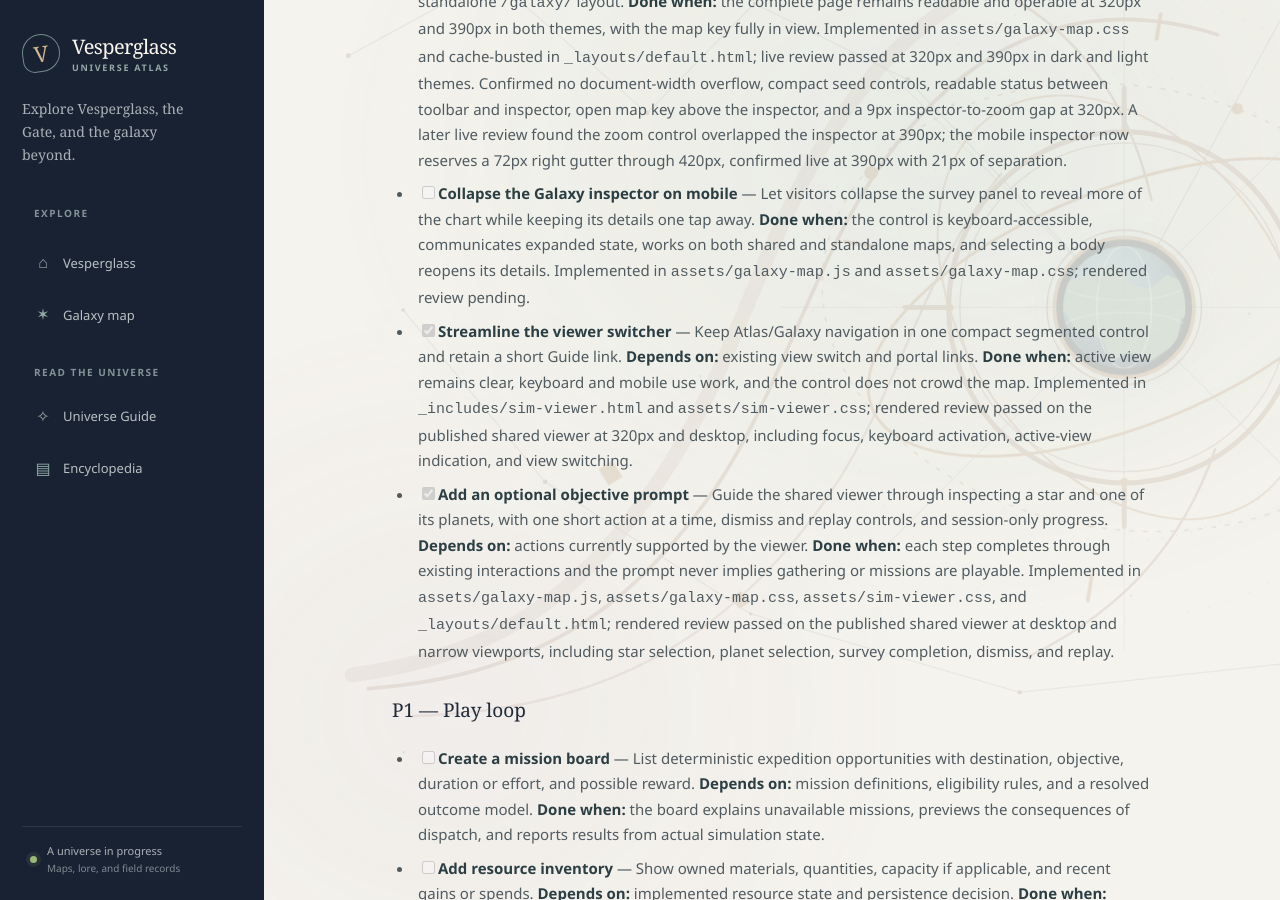
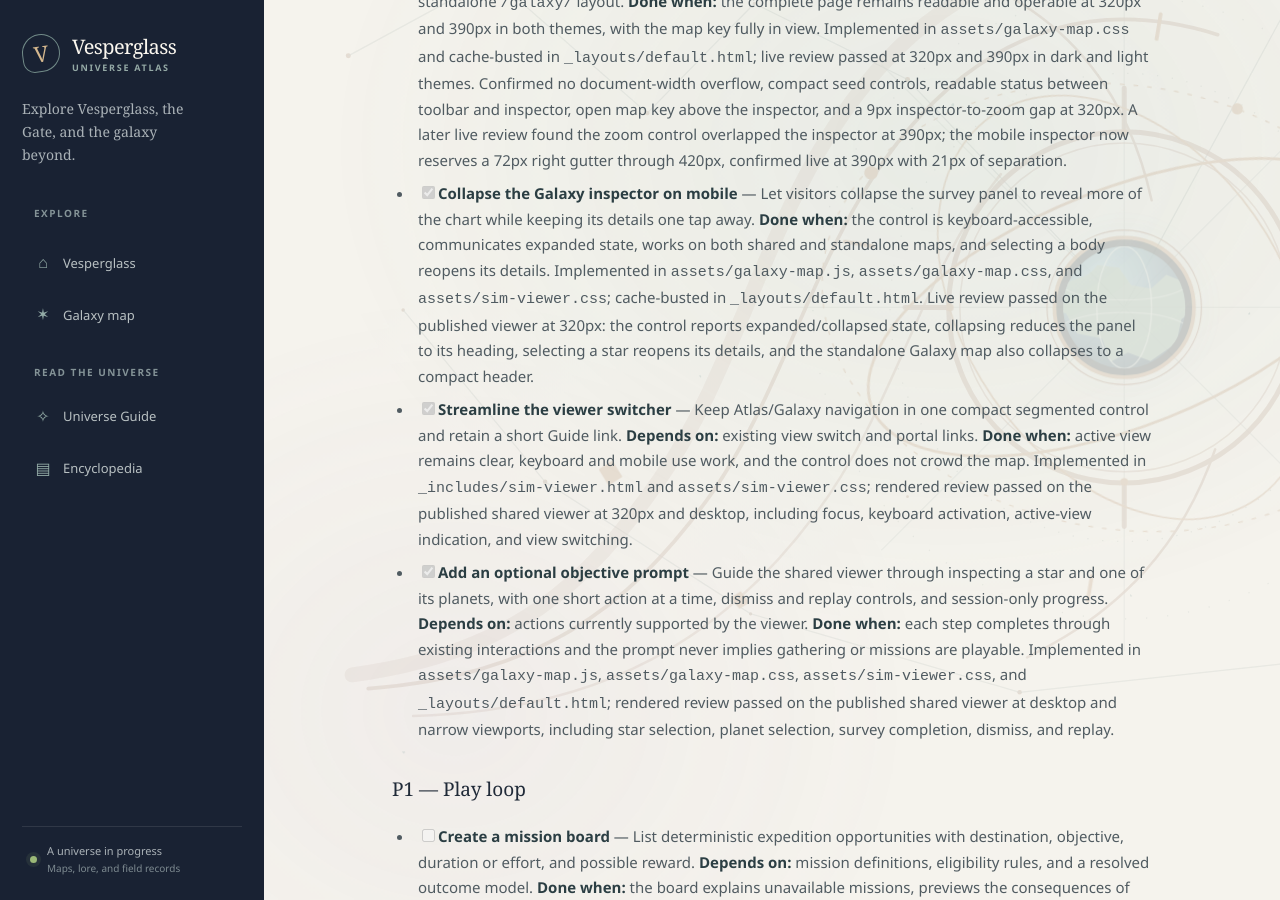
Before and after one commit to vesperglass/vesperglass.github.io, a Jekyll site: the page built from SIM_UI_BACKLOG.md, in a window 1280 px wide and 900 px high, scrolled down 2522 px. Built offline with Jekyll 4.4.1, drawn with Linux system fonts in a browser that asks for light colours; our own code applies the rules of GitHub Pages for plain Markdown files.

Commit message:
Mark mobile Galaxy inspector review complete

```diff
--- a/SIM_UI_BACKLOG.md
+++ b/SIM_UI_BACKLOG.md
@@ -35,7 +35,7 @@ Apply this checklist to every backlog item before marking it complete. Define wh
 - [x] **Add a recent viewing list** — Show up to four star systems and planets inspected during the current session, with controls to revisit them. This records only that a body was viewed; it does not claim discovery, scanning, resource collection, or persistence. The list resets when the galaxy seed changes. **Done when:** entries are keyboard-operable, identify their body type, and the empty state explains how the list fills. Implemented 2026-10-25 in `assets/galaxy-map.js`, `assets/galaxy-map.css`, `assets/sim-viewer.css`, and `_layouts/default.html`; rendered review passed on the published shared viewer at 1280px, 390px, and 320px, including selection/revisit behavior and the zoom-control clearance.
 - [x] **Add Galaxy map filters and legend** — Explain map symbols and allow visitors to show or hide available categories such as stars, planets, and the Vesperglass portal. **Depends on:** stable category data. **Done when:** filters have labeled controls, usable keyboard support, and a reset path; color is not the only category cue. Implemented in `_includes/galaxy-map-key.html`, `_includes/sim-viewer.html`, `galaxy.html`, `assets/galaxy-map.js`, and `assets/galaxy-map.css`; rendered review passed in the shared viewer at 320px and desktop and on the standalone page at desktop, including keyboard filtering, hidden-category status, and **Show all** reset. A later 320px review found the mobile status overlay stretching across the open key; the shared layout now clears the inherited top offset, and the map key's contents and status placement were rechecked.
 - [x] **Fit the standalone Galaxy page on narrow screens** — Keep its navigation, seed tools, map key, inspector, status, and zoom controls usable without horizontal page overflow. **Depends on:** the existing standalone `/galaxy/` layout. **Done when:** the complete page remains readable and operable at 320px and 390px in both themes, with the map key fully in view. Implemented in `assets/galaxy-map.css` and cache-busted in `_layouts/default.html`; live review passed at 320px and 390px in dark and light themes. Confirmed no document-width overflow, compact seed controls, readable status between toolbar and inspector, open map key above the inspector, and a 9px inspector-to-zoom gap at 320px. A later live review found the zoom control overlapped the inspector at 390px; the mobile inspector now reserves a 72px right gutter through 420px, confirmed live at 390px with 21px of separation.
-- [ ] **Collapse the Galaxy inspector on mobile** — Let visitors collapse the survey panel to reveal more of the chart while keeping its details one tap away. **Done when:** the control is keyboard-accessible, communicates expanded state, works on both shared and standalone maps, and selecting a body reopens its details. Implemented in `assets/galaxy-map.js` and `assets/galaxy-map.css`; rendered review pending.
+- [x] **Collapse the Galaxy inspector on mobile** — Let visitors collapse the survey panel to reveal more of the chart while keeping its details one tap away. **Done when:** the control is keyboard-accessible, communicates expanded state, works on both shared and standalone maps, and selecting a body reopens its details. Implemented in `assets/galaxy-map.js`, `assets/galaxy-map.css`, and `assets/sim-viewer.css`; cache-busted in `_layouts/default.html`. Live review passed on the published viewer at 320px: the control reports expanded/collapsed state, collapsing reduces the panel to its heading, selecting a star reopens its details, and the standalone Galaxy map also collapses to a compact header.
 - [x] **Streamline the viewer switcher** — Keep Atlas/Galaxy navigation in one compact segmented control and retain a short Guide link. **Depends on:** existing view switch and portal links. **Done when:** active view remains clear, keyboard and mobile use work, and the control does not crowd the map. Implemented in `_includes/sim-viewer.html` and `assets/sim-viewer.css`; rendered review passed on the published shared viewer at 320px and desktop, including focus, keyboard activation, active-view indication, and view switching.
 - [x] **Add an optional objective prompt** — Guide the shared viewer through inspecting a star and one of its planets, with one short action at a time, dismiss and replay controls, and session-only progress. **Depends on:** actions currently supported by the viewer. **Done when:** each step completes through existing interactions and the prompt never implies gathering or missions are playable. Implemented in `assets/galaxy-map.js`, `assets/galaxy-map.css`, `assets/sim-viewer.css`, and `_layouts/default.html`; rendered review passed on the published shared viewer at desktop and narrow viewports, including star selection, planet selection, survey completion, dismiss, and replay.
 
```
